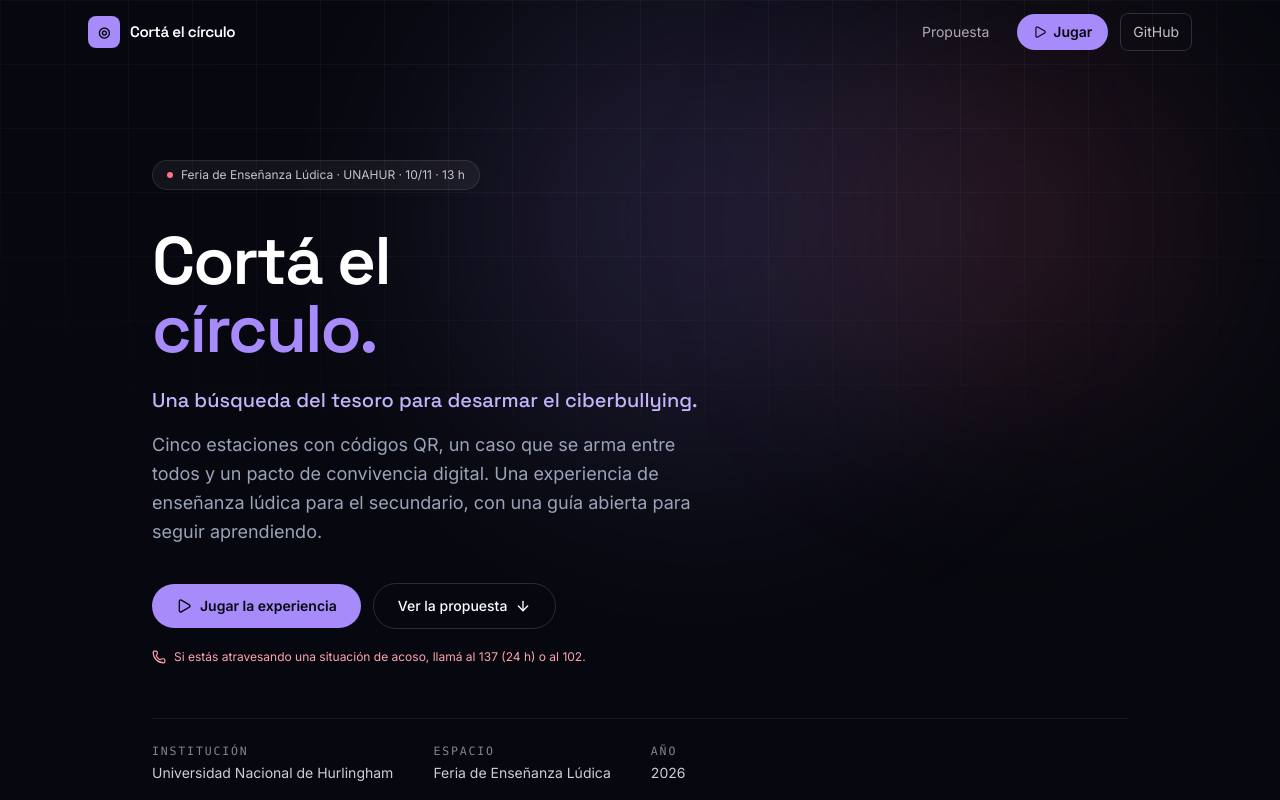
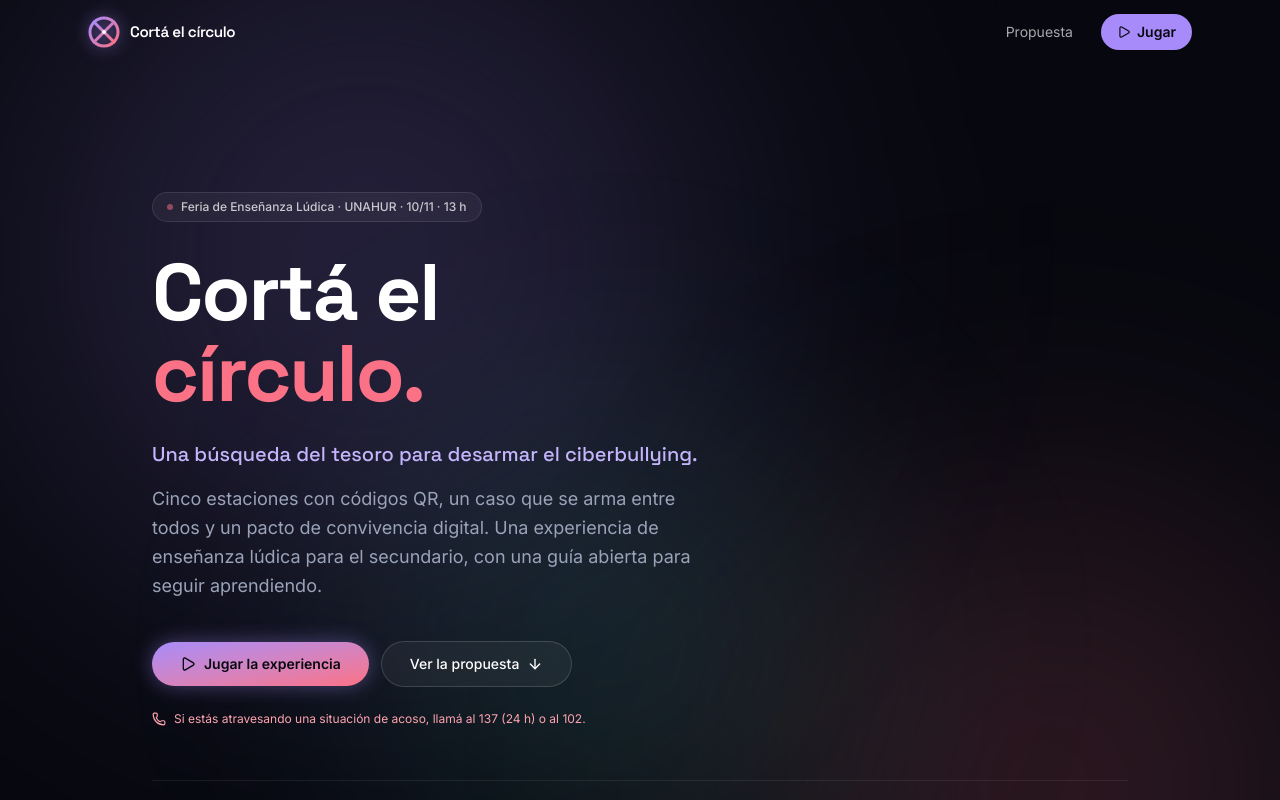
Before and after one commit to ian-parra/CB_uni, a React (Vite) app: page / in a window 1280 px wide. Shown: the top 800 px of the page. Built offline with nearby package versions, Linux system fonts and the light colour scheme.

Commit message:
feat: logo moderno sin GitHub, efectos visuales mejorados, scroll al inicio al navegar

```diff
--- a/src/components/Footer.tsx
+++ b/src/components/Footer.tsx
@@ -1,4 +1,4 @@
-import { ArrowUpRight, GitBranch } from 'lucide-react'
+import { ArrowUpRight } from 'lucide-react'
 import { site, sources } from '../content'
 
 export function Footer() {
@@ -61,15 +61,6 @@ export function Footer() {
           <p className="text-xs text-white/55">
             Proyecto de extensión · Contenido educativo de acceso libre
           </p>
-          <a
-            href="https://github.com/ian-parra/CB_uni"
-            target="_blank"
-            rel="noreferrer noopener"
-            className="flex items-center gap-2 text-xs text-white/55 transition-colors duration-200 hover:text-violet"
-          >
-            <GitBranch aria-hidden="true" className="size-4" />
-            Código en GitHub
-          </a>
         </div>
       </div>
     </footer>
--- a/src/components/Hero.tsx
+++ b/src/components/Hero.tsx
@@ -8,39 +8,42 @@ export function Hero() {
   const lines = [...site.headline.lines, site.headline.accent]
 
   return (
-    <section id="inicio" className="relative overflow-hidden pt-32 pb-20 sm:pt-40 sm:pb-24">
-      <div aria-hidden="true" className="bg-grid pointer-events-none absolute inset-0 -z-20" />
+    <section id="inicio" className="relative overflow-hidden pt-32 pb-20 sm:pt-48 sm:pb-32">
+      {/* Fondo decorativo animado */}
       <div
         aria-hidden="true"
-        className="animate-aurora pointer-events-none absolute -top-40 left-1/4 -z-10 size-[32rem] sm:size-[46rem] rounded-full bg-[radial-gradient(circle,rgba(167,139,250,0.18),transparent_65%)] blur-3xl"
+        className="animate-aurora pointer-events-none absolute -top-60 left-[-10%] -z-10 size-[60rem] rounded-full bg-[radial-gradient(circle,rgba(167,139,250,0.25),transparent_70%)] blur-[120px]"
       />
       <div
         aria-hidden="true"
-        className="animate-aurora pointer-events-none absolute -top-24 right-0 -z-10 size-[28rem] sm:size-[36rem] rounded-full bg-[radial-gradient(circle,rgba(251,113,133,0.14),transparent_65%)] blur-3xl [animation-delay:-9s]"
+        className="animate-aurora pointer-events-none absolute -bottom-40 right-[-10%] -z-10 size-[50rem] rounded-full bg-[radial-gradient(circle,rgba(251,113,133,0.2),transparent_70%)] blur-[100px] [animation-delay:-8s]"
+      />
+      <div
+        aria-hidden="true"
+        className="animate-aurora pointer-events-none absolute top-[30%] left-[20%] -z-10 size-[40rem] rounded-full bg-[radial-gradient(circle,rgba(94,234,212,0.15),transparent_70%)] blur-[90px] [animation-delay:-4s]"
       />
 
       <div className="mx-auto max-w-5xl px-6">
         <motion.p
           initial={reduce ? false : { opacity: 0, y: 12 }}
           animate={{ opacity: 1, y: 0 }}
-          transition={{ duration: 0.5 }}
-          className="inline-flex items-center gap-2 rounded-full border border-white/10 bg-white/5 px-3.5 py-1.5 text-xs text-white/75"
+          transition={{ duration: 0.6 }}
+          className="inline-flex items-center gap-2 rounded-full border border-white/10 bg-white/5 px-3.5 py-1.5 text-xs font-medium text-white/75 backdrop-blur-sm"
         >
-          <span className="size-1.5 rounded-full bg-coral" aria-hidden="true" />
+          <span className="size-1.5 rounded-full bg-coral animate-pulse" aria-hidden="true" />
           {site.badge}
         </motion.p>
 
-        {/* Título y acceso directo desde el celular */}
-        <h1 className="mt-10 text-[2.2rem] sm:text-[3.1rem] lg:text-[4.2rem] font-semibold leading-[0.95] text-white">
+        <h1 className="mt-8 text-[2.6rem] sm:text-[4rem] lg:text-[5rem] font-black leading-[0.95] text-white tracking-tight">
           {lines.map((line, index) => (
             <span key={line} className="block overflow-hidden pb-[0.06em]">
               <motion.span
-                className={`block ${index === lines.length - 1 ? 'text-violet' : ''}`}
-                initial={reduce ? false : { y: '110%' }}
-                animate={{ y: 0 }}
+                className={`block ${index === lines.length - 1 ? 'text-coral' : ''}`}
+                initial={reduce ? false : { y: '110%', opacity: 0 }}
+                animate={{ y: 0, opacity: 1 }}
                 transition={{
-                  duration: 0.85,
-                  delay: 0.2 + index * 0.08,
+                  duration: 0.8,
+                  delay: 0.15 + index * 0.09,
                   ease: [0.16, 1, 0.3, 1],
                 }}
               >
@@ -53,8 +56,8 @@ export function Hero() {
         <motion.p
           initial={reduce ? false : { opacity: 0 }}
           animate={{ opacity: 1 }}
-          transition={{ duration: 0.7, delay: 0.35 }}
-          className="mt-5 font-display text-lg font-medium text-violet-soft sm:text-xl"
+          transition={{ duration: 0.7, delay: 0.4 }}
+          className="mt-6 font-display text-lg font-medium text-violet-soft sm:text-xl"
         >
           {site.subtitle}
         </motion.p>
@@ -62,7 +65,7 @@ export function Hero() {
         <motion.p
           initial={reduce ? false : { opacity: 0 }}
           animate={{ opacity: 1 }}
-          transition={{ duration: 0.7, delay: 0.45 }}
+          transition={{ duration: 0.7, delay: 0.5 }}
           className="mt-4 max-w-xl text-base leading-relaxed text-muted sm:text-lg"
         >
           {site.description}
@@ -71,28 +74,30 @@ export function Hero() {
         <motion.div
           initial={reduce ? false : { opacity: 0, y: 14 }}
           animate={{ opacity: 1, y: 0 }}
-          transition={{ duration: 0.6, delay: 0.55 }}
-          className="mt-9 flex flex-wrap items-center gap-3"
+          transition={{ duration: 0.6, delay: 0.6 }}
+          className="mt-10 flex flex-wrap items-center gap-3"
         >
           <a
             href="#juego"
-            className="inline-flex items-center gap-2 rounded-full bg-violet px-6 py-3 text-sm font-semibold text-ink transition-colors duration-200 hover:bg-violet-soft"
+            className="inline-flex items-center gap-2 rounded-full bg-gradient-to-br from-violet to-coral px-7 py-3 text-sm font-bold text-ink shadow-[0_0_20px_rgba(167,139,250,0.4)] transition-all duration-300 hover:shadow-[0_0_30px_rgba(167,139,250,0.6)] hover:scale-105 active:scale-95"
           >
             <Play aria-hidden="true" className="size-4" />
             Jugar la experiencia
           </a>
-          <Link to="/propuesta"
-            className="inline-flex items-center gap-2 rounded-full border border-white/15 px-6 py-3 text-sm font-medium text-white transition-colors duration-200 hover:border-violet/60 hover:text-violet"
+          <Link
+            to="/propuesta"
+            className="inline-flex items-center gap-2 rounded-full border border-white/15 bg-white/5 px-7 py-3 text-sm font-medium text-white backdrop-blur-sm transition-all duration-300 hover:border-violet/60 hover:bg-white/10 hover:text-violet hover:scale-105"
           >
             Ver la propuesta
-            <ArrowDown aria-hidden="true" className="size-4" /></Link>
+            <ArrowDown aria-hidden="true" className="size-4" />
+          </Link>
         </motion.div>
 
         <motion.p
           initial={reduce ? false : { opacity: 0 }}
           animate={{ opacity: 1 }}
-          transition={{ duration: 0.7, delay: 0.62 }}
-          className="mt-5 inline-flex items-center gap-2 text-xs text-coral-soft"
+          transition={{ duration: 0.7, delay: 0.65 }}
+          className="mt-6 inline-flex items-center gap-2 text-xs text-coral-soft"
         >
           <Phone aria-hidden="true" className="size-3.5" />
           Si estás atravesando una situación de acoso, llamá al 137 (24 h) o al 102.
@@ -102,7 +107,7 @@ export function Hero() {
           initial={reduce ? false : { opacity: 0 }}
           animate={{ opacity: 1 }}
           transition={{ duration: 0.7, delay: 0.7 }}
-          className="mt-12 flex flex-wrap gap-x-10 gap-y-4 border-t border-white/8 pt-6 text-sm"
+          className="mt-12 flex flex-wrap gap-x-10 gap-y-4 border-t border-white/8 pt-8 text-sm"
         >
           <div>
             <dt className="mono-label text-white/50">Institución</dt>
--- a/src/components/Nav.tsx
+++ b/src/components/Nav.tsx
@@ -1,9 +1,7 @@
 import { useEffect, useState } from 'react'
-import { Link, useLocation } from 'react-router-dom'
+import { Link, useLocation, useNavigate } from 'react-router-dom'
 import { Menu, Play, X } from 'lucide-react'
 import { site } from '../content'
-
-const GITHUB = 'https://github.com/ian-parra/CB_uni'
 
 function linkClass(active: boolean) {
   return active
@@ -11,10 +9,37 @@ function linkClass(active: boolean) {
     : 'rounded-lg px-3 py-2 text-sm text-white/65 hover:text-white'
 }
 
+const Logo = () => (
+  <svg
+    width="32"
+    height="32"
+    viewBox="0 0 32 32"
+    fill="none"
+    xmlns="http://www.w3.org/2000/svg"
+    className="drop-shadow-[0_0_8px_rgba(167,139,250,0.6)]"
+  >
+    <circle cx="16" cy="16" r="14" stroke="url(#grad)" strokeWidth="3" />
+    <defs>
+      <linearGradient id="grad" x1="0%" y1="0%" x2="100%" y2="100%">
+        <stop offset="0%" stopColor="#a78bfa" />
+        <stop offset="100%" stopColor="#fb7185" />
+      </linearGradient>
+    </defs>
+    <path
+      d="M 6 6 L 26 26 M 26 6 L 6 26"
+      stroke="url(#grad)"
+      strokeWidth="3"
+      strokeLinecap="round"
+    />
+    <circle cx="16" cy="16" r="2" fill="#ffffff" />
+  </svg>
+)
+
 export function Nav() {
   const [scrolled, setScrolled] = useState(false)
   const [open, setOpen] = useState(false)
   const location = useLocation()
+  const navigate = useNavigate()
 
   useEffect(() => {
     const onScroll = () => setScrolled(window.scrollY > 12)
@@ -23,24 +48,34 @@ export function Nav() {
     return () => window.removeEventListener('scroll', onScroll)
   }, [])
 
+  // Vuelve al inicio al cambiar de ruta
+  useEffect(() => {
+    window.scrollTo(0, 0)
+  }, [location.pathname])
+
+  const goHome = () => {
+    navigate('/')
+    window.scrollTo(0, 0)
+  }
+
   const propuestaActive = location.pathname.startsWith('/propuesta')
 
   return (
     <header
       className={`fixed inset-x-0 top-0 z-50 transition-colors duration-300 ${
-        scrolled ? 'border-b border-white/8 bg-ink/85 backdrop-blur-xl' : 'border-b border-transparent'
+        scrolled ? 'border-b border-white/8 bg-ink/90 backdrop-blur-xl' : 'border-b border-transparent'
       }`}
     >
       <nav aria-label="Principal" className="mx-auto flex h-16 max-w-6xl items-center justify-between px-6">
-        <Link to="/" className="flex items-center gap-2.5">
-          <span className="grid size-8 place-items-center rounded-lg bg-violet text-sm font-bold text-ink">
-            <span aria-hidden="true">◎</span>
-            <span className="sr-only">{site.name}</span>
-          </span>
+        <button
+          onClick={goHome}
+          className="flex items-center gap-2.5 bg-transparent hover:bg-transparent active:opacity-80"
+        >
+          <Logo />
           <span className="font-display text-[0.95rem] font-semibold tracking-tight text-white">
             {site.name}
           </span>
-        </Link>
+        </button>
 
         <div className="hidden items-center gap-1 lg:flex">
           <Link to="/propuesta" className={linkClass(propuestaActive)}>
@@ -52,14 +87,6 @@ export function Nav() {
           >
             <Play aria-hidden="true" className="size-3.5" />
             Jugar
-          </a>
-          <a
-            href={GITHUB}
-            target="_blank"
-            rel="noreferrer noopener"
-            className="ml-2 inline-flex items-center gap-1.5 rounded-lg border border-white/15 px-3 py-2 text-sm text-white/75 transition-colors duration-200 hover:border-violet/60 hover:text-violet"
-          >
-            GitHub
           </a>
         </div>
 
@@ -96,17 +123,6 @@ export function Nav() {
                 Jugar
               </a>
             </li>
-            <li>
-              <a
-                href={GITHUB}
-                target="_blank"
-                rel="noreferrer noopener"
-                className="mt-2 flex items-center justify-center gap-2 rounded-lg border border-white/15 px-3 py-2.5 text-sm text-white/75 transition-colors duration-200 hover:border-violet/60 hover:text-violet"
-              >
-                <span aria-hidden="true" className="size-4 shrink-0">↗</span>
-                GitHub
-              </a>
-            </li>
           </ul>
         </div>
       ) : null}
--- a/src/index.css
+++ b/src/index.css
@@ -141,3 +141,125 @@
   border: 1px solid rgb(255 255 255 / 0.08);
   background-color: var(--color-surface);
 }
+
+/* Brillo que recorre el elemento al pasar el mouse. */
+.shine {
+  position: relative;
+  overflow: hidden;
+}
+.shine::before {
+  content: '';
+  position: absolute;
+  top: 0;
+  left: -100%;
+  width: 100%;
+  height: 100%;
+  background: linear-gradient(
+    90deg,
+    transparent,
+    rgba(255, 255, 255, 0.12),
+    transparent
+  );
+  transition: 0.6s;
+  transform: skewX(-25deg);
+}
+.shine:hover::before {
+  left: 100%;
+  transition: 0.7s;
+}
+
+/* Tarjeta elevada con brillo en hover. */
+.card-hover {
+  @apply card transition-all duration-300;
+}
+.card-hover:hover {
+  transform: translateY(-4px);
+  border-color: rgb(167 139 250 / 0.4);
+  box-shadow: 0 20px 40px -10px rgba(0, 0, 0, 0.6),
+    0 0 0 1px rgba(167, 139, 250, 0.2);
+}
+
+/* Texto con gradiente animado. */
+.text-gradient {
+  background: linear-gradient(
+    135deg,
+    #ffffff 0%,
+    #a78bfa 40%,
+    #fb7185 70%,
+    #ffffff 100%
+  );
+  background-size: 200% 200%;
+  -webkit-background-clip: text;
+  background-clip: text;
+  color: transparent;
+  animation: gradient-shift 4s ease infinite;
+}
+
+@keyframes gradient-shift {
+  0% {
+    background-position: 0% 50%;
+  }
+  50% {
+    background-position: 100% 50%;
+  }
+  100% {
+    background-position: 0% 50%;
+  }
+}
+
+/* Efecto de vidrio más refinado. */
+.glass-strong {
+  background: linear-gradient(
+    160deg,
+    rgba(255, 255, 255, 0.08),
+    rgba(255, 255, 255, 0.02)
+  );
+  border: 1px solid rgba(255, 255, 255, 0.14);
+  backdrop-filter: blur(16px);
+  -webkit-backdrop-filter: blur(16px);
+}
+
+/* Sombra suave para elementos flotantes. */
+.soft-shadow {
+  box-shadow: 0 10px 30px -10px rgba(0, 0, 0, 0.5);
+}
+
+/* Revelado gradual de texto. */
+.reveal-text {
+  clip-path: inset(0 100% 0 0);
+  transition: clip-path 0.6s cubic-bezier(0.25, 1, 0.5, 1);
+}
+.reveal-text.revealed {
+  clip-path: inset(0 0 0 0);
+}
+
+/* Animación de entrada suave para secciones. */
+.fade-in-up {
+  animation: fadeInUp 0.8s ease-out both;
+}
+@keyframes fadeInUp {
+  from {
+    opacity: 0;
+    transform: translateY(24px);
+  }
+  to {
+    opacity: 1;
+    transform: translateY(0);
+  }
+}
+
+/* Desplazamiento suave del fondo aurora ya definido en @theme, reforzado. */
+@keyframes aurora {
+  0% {
+    transform: translate3d(-8%, -6%, 0) scale(1);
+  }
+  33% {
+    transform: translate3d(4%, 4%, 0) scale(1.1);
+  }
+  66% {
+    transform: translate3d(-4%, 2%, 0) scale(1.05);
+  }
+  100% {
+    transform: translate3d(-8%, -6%, 0) scale(1);
+  }
+}
```
